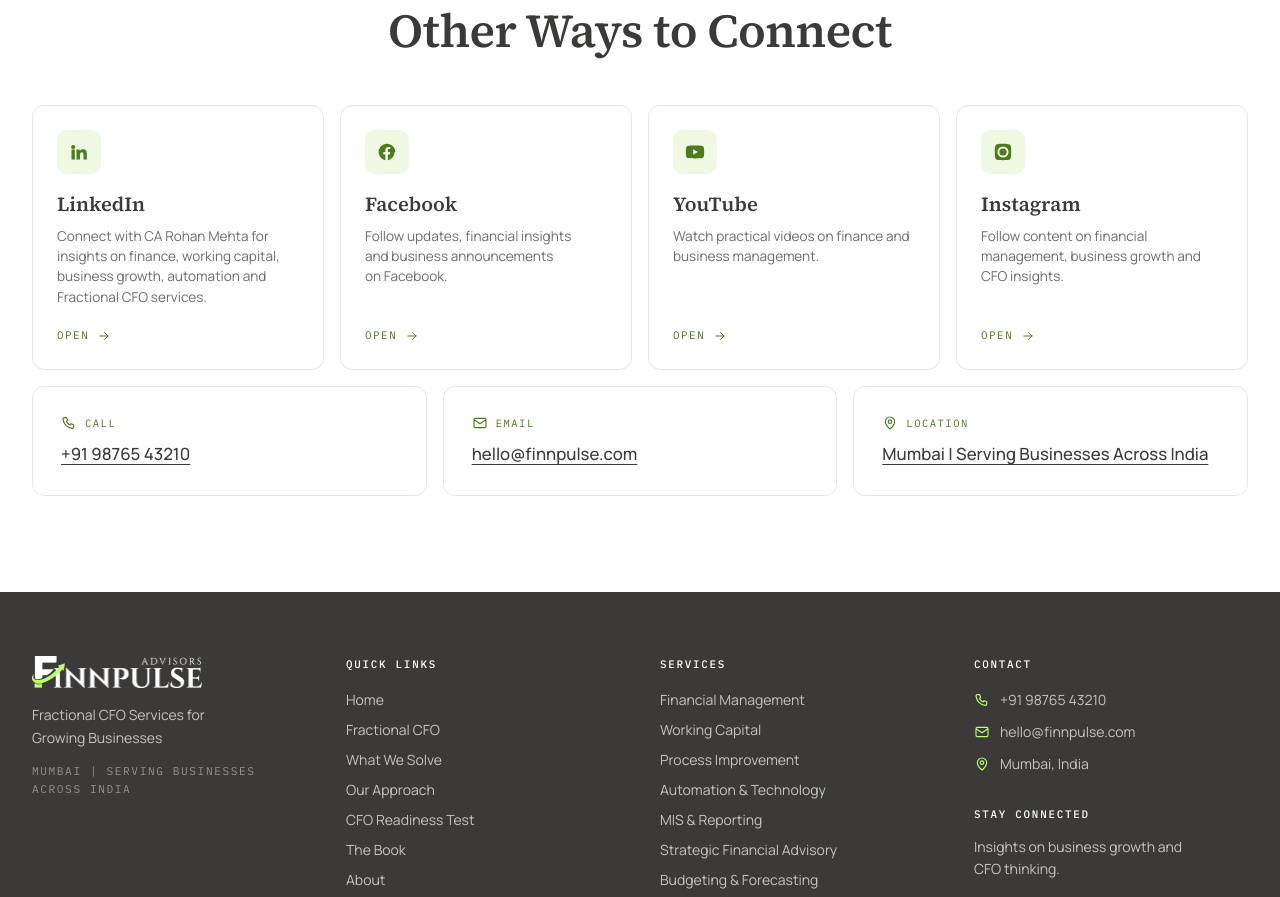
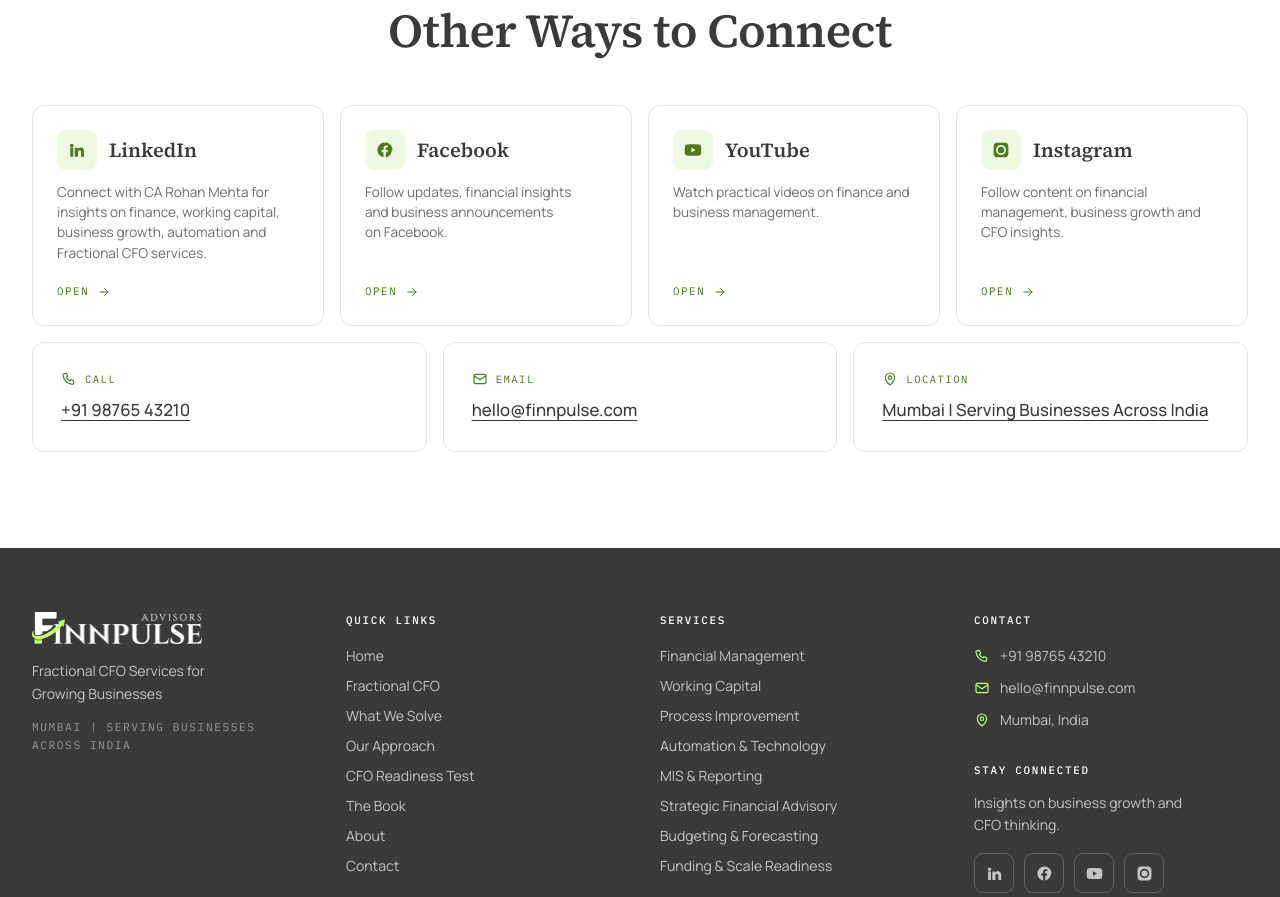
Before and after one commit to PROHIT-CoreTech/finnpulse-site, a Next.js app: page /contact in a window 1280 px wide. Shown: the part 2660-3557 px from the top of the page. Built offline with nearby package versions, Linux system fonts and the light colour scheme.

Commit message:
Align social card icon badge and header text horizontally on the same line

```diff
--- a/src/app/contact/page.tsx
+++ b/src/app/contact/page.tsx
@@ -163,11 +163,13 @@
           {CONNECT.map((c) => (
             <a key={c.key} href={c.href} target="_blank" rel="noopener noreferrer"
                className="group flex h-full flex-col rounded-xl border border-hair bg-white p-6 transition-all hover:border-limeInk hover:shadow-card motion-safe:hover:-translate-y-0.5">
-              <div className="mb-4 flex h-11 w-11 items-center justify-center rounded-[10px] bg-limeSoft text-limeInk">
-                <svg viewBox="0 0 24 24" fill="currentColor" className="h-5 w-5" aria-hidden><path d={c.d} /></svg>
+              <div className="flex items-center gap-3">
+                <div className="flex h-10 w-10 shrink-0 items-center justify-center rounded-[9px] bg-limeSoft text-limeInk">
+                  <svg viewBox="0 0 24 24" fill="currentColor" className="h-[18px] w-[18px]" aria-hidden><path d={c.d} /></svg>
+                </div>
+                <h3 className="font-display text-xl font-semibold text-charcoalDeep">{c.label}</h3>
               </div>
-              <h3 className="font-display text-xl font-semibold text-charcoalDeep">{c.label}</h3>
-              <p className="mt-2 text-[0.85rem] leading-normal text-charcoalSoft">{c.body}</p>
+              <p className="mt-3 text-[0.85rem] leading-normal text-charcoalSoft">{c.body}</p>
               <span className="mt-auto flex items-center gap-2 pt-5 font-mono text-[0.68rem] uppercase tracking-[0.14em] text-limeInk">
                 Open <Icon name="arrow" className="h-3.5 w-3.5 transition-transform group-hover:translate-x-1" />
               </span>
```
